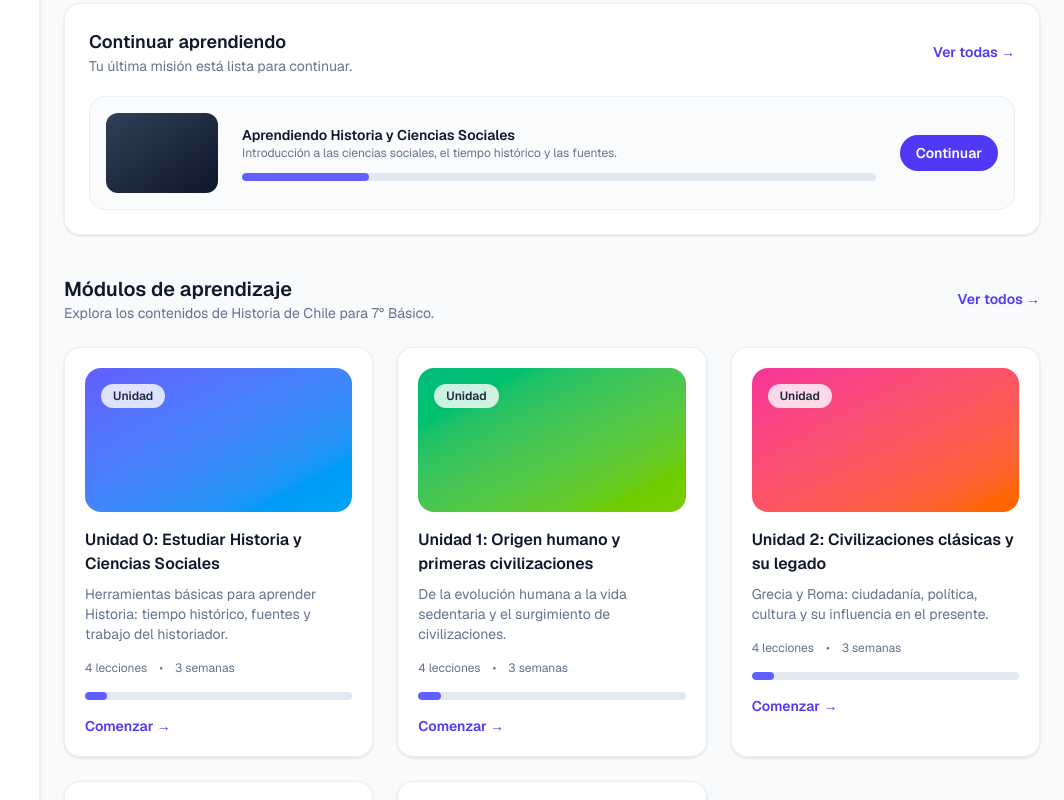
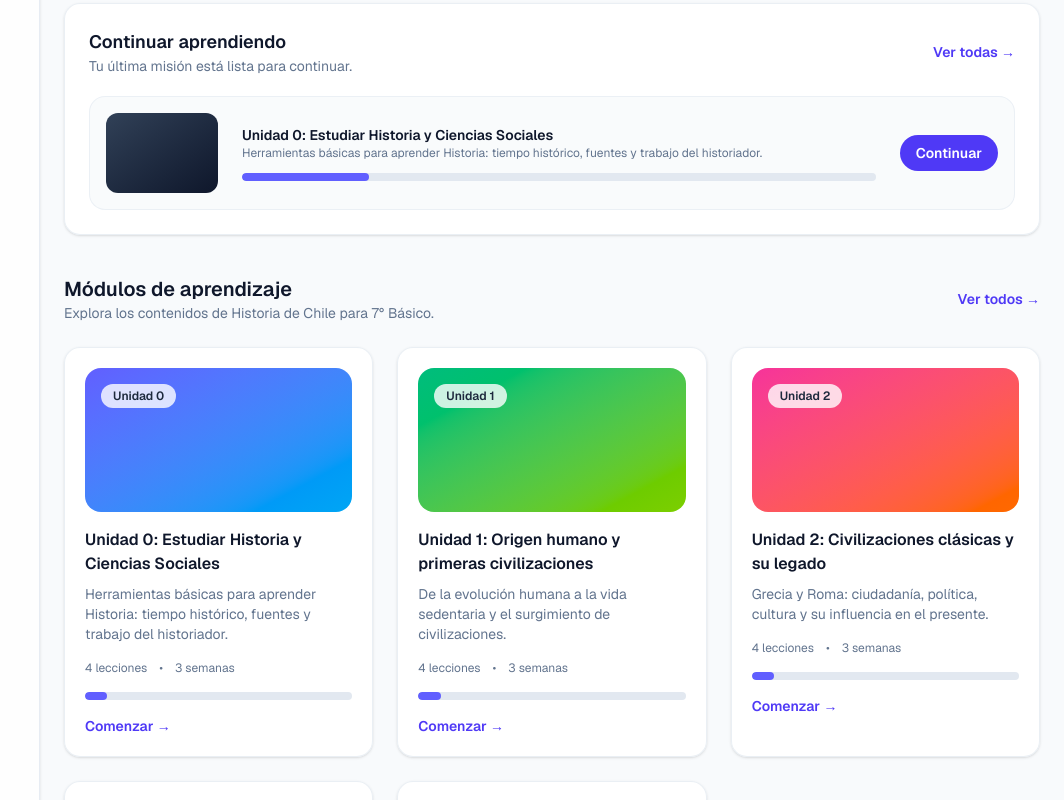
Before and after one commit to gustavofernandezf91/Historia, a Next.js app in the folder web/: page / in a window 1280 px wide. Shown: the part 700-1500 px from the top of the page, without its empty margins (216-1280 px from the left). Built offline with nearby package versions, Linux system fonts and the light colour scheme.

Commit message:
Redesign home dashboard layout

```diff
--- a/web/app/page.tsx
+++ b/web/app/page.tsx
@@ -23,6 +23,8 @@ export default function Home() {
     icono: ["🧭", "🏛️", "🌎", "📜"][index % 4],
     color: ["from-indigo-500 to-sky-500", "from-emerald-500 to-lime-500", "from-pink-500 to-orange-500", "from-violet-500 to-fuchsia-500"][index % 4],
   }));
+  const primeraUnidad = unidades[0];
+  const primeraUnidadHref = primeraUnidad ? `/unidad/${primeraUnidad.id}` : "#";
 
   return (
     <main className="min-h-screen bg-slate-50 text-slate-900">
@@ -135,7 +137,7 @@ export default function Home() {
                     Tu última misión está lista para continuar.
                   </p>
                 </div>
-                <Link className="text-sm font-semibold text-indigo-600" href="/unidad/1">
+                <Link className="text-sm font-semibold text-indigo-600" href={primeraUnidadHref}>
                   Ver todas →
                 </Link>
               </div>
@@ -143,17 +145,18 @@ export default function Home() {
                 <div className="h-20 w-28 rounded-xl bg-gradient-to-br from-slate-700 to-slate-900" />
                 <div className="flex-1">
                   <p className="text-sm font-semibold text-slate-900">
-                    Aprendiendo Historia y Ciencias Sociales
+                    {primeraUnidad?.titulo ?? "Aprendiendo Historia y Ciencias Sociales"}
                   </p>
                   <p className="text-xs text-slate-500">
-                    Introducción a las ciencias sociales, el tiempo histórico y las fuentes.
+                    {primeraUnidad?.descripcion ??
+                      "Introducción a las ciencias sociales, el tiempo histórico y las fuentes."}
                   </p>
                   <div className="mt-3 h-2 w-full overflow-hidden rounded-full bg-slate-200">
                     <div className="h-full w-1/5 rounded-full bg-indigo-500" />
                   </div>
                 </div>
                 <Link
-                  href="/unidad/1"
+                  href={primeraUnidadHref}
                   className="rounded-full bg-indigo-600 px-4 py-2 text-sm font-semibold text-white"
                 >
                   Continuar
@@ -169,7 +172,7 @@ export default function Home() {
                     Explora los contenidos de Historia de Chile para 7° Básico.
                   </p>
                 </div>
-                <Link className="text-sm font-semibold text-indigo-600" href="/unidad/1">
+                <Link className="text-sm font-semibold text-indigo-600" href={primeraUnidadHref}>
                   Ver todos →
                 </Link>
               </div>
@@ -185,7 +188,7 @@ export default function Home() {
                       className={`relative mb-4 h-36 w-full overflow-hidden rounded-2xl bg-gradient-to-br ${unidad.color}`}
                     >
                       <span className="absolute left-4 top-4 rounded-full bg-white/80 px-3 py-1 text-xs font-semibold text-slate-800">
-                        {unidad.titulo.split(" ")[0]}
+                        {unidad.titulo.split(":")[0]}
                       </span>
                     </div>
                     <h4 className="text-base font-semibold text-slate-900">{unidad.titulo}</h4>
```
